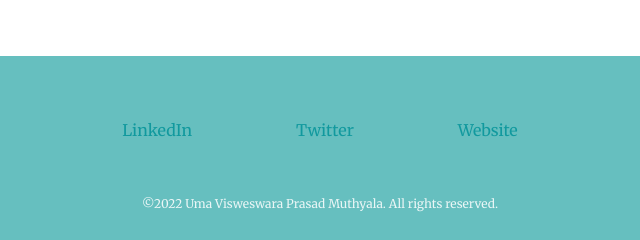
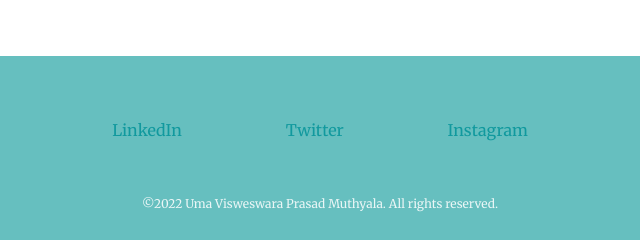
Before and after one commit to Prasadmuthyala/cv2, a plain HTML site: page index.html in a window 1280 px wide. Shown: the part 2350-2590 px from the top of the page, 320-960 px from the left. Drawn offline with Linux system fonts and the light colour scheme.

Commit message:
Update index.html

```diff
--- a/index.html
+++ b/index.html
@@ -51,9 +51,9 @@
 
 
   <div class="bottom-container">
-    <a class="footer-link" href="https://www.linkedin.com/">LinkedIn</a>
+    <a class="footer-link" href="https://www.linkedin.com/in/uma-visweswara-prasad-muthyala/">LinkedIn</a>
     <a class="footer-link" href="https://twitter.com/">Twitter</a>
-    <a class="footer-link" href="https://www.appbrewery.co/">Website</a>
+    <a class="footer-link" href="https://www.instagram.com/readdark/">Instagram</a>
     <p class="credits">©2022 Uma Visweswara Prasad Muthyala. All rights reserved.</p>
   </div>
 
```
